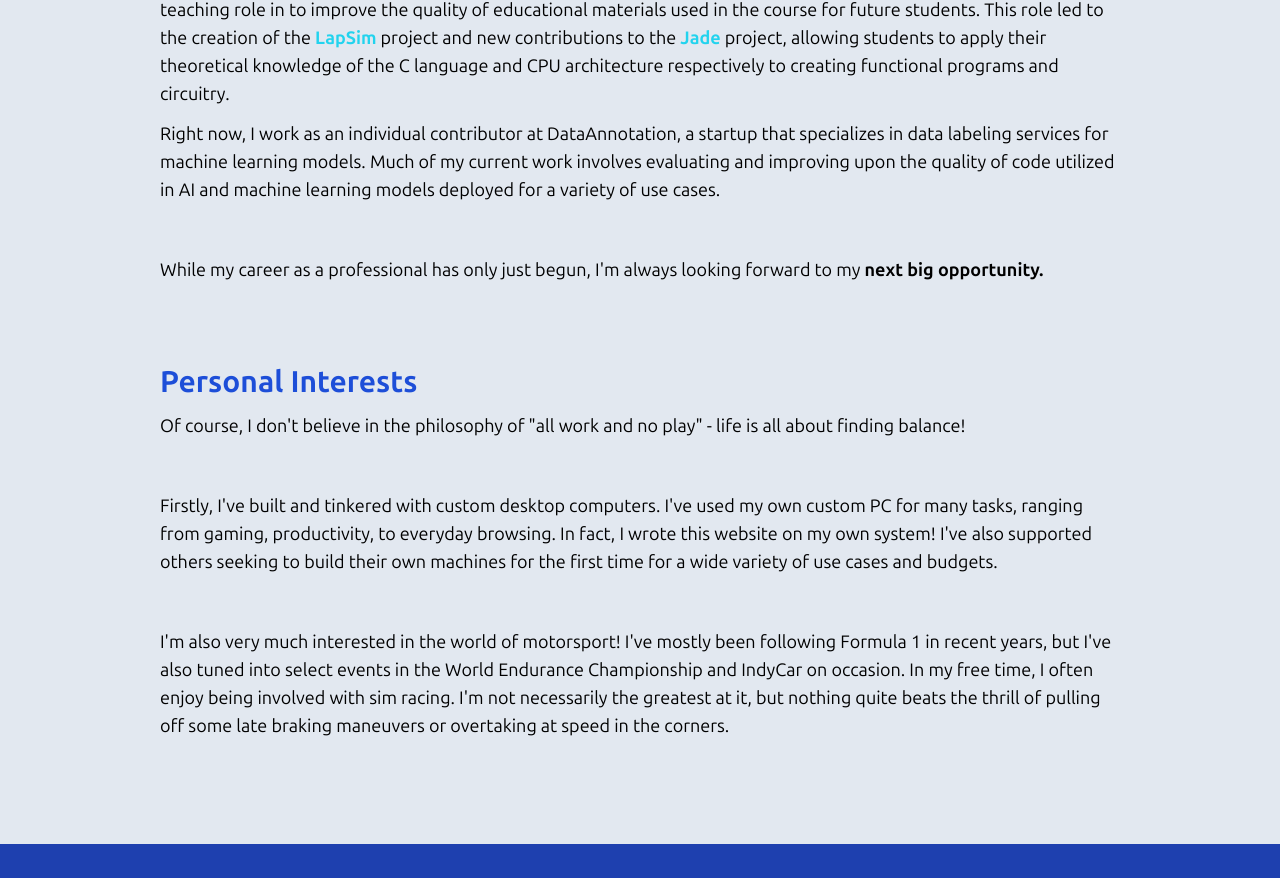
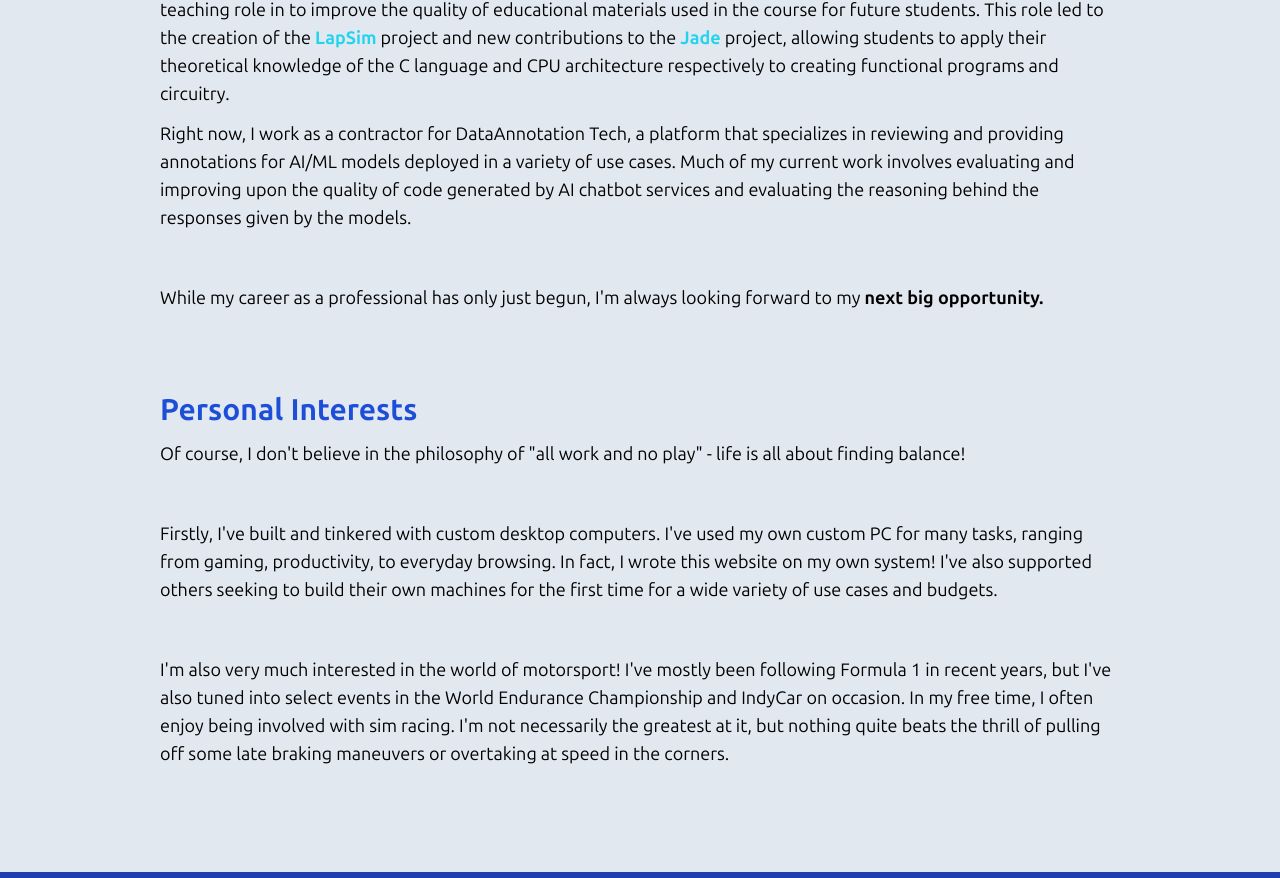
Before and after one commit to jakegustin/personal-website, a Vue app: page /about in a window 1280 px wide. Shown: the part 1440-2318 px from the top of the page. Built offline with nearby package versions, Linux system fonts and the light colour scheme.

Commit message:
slight adjustments to text content throughout

```diff
--- a/src/components/Home/EmploymentHist.vue
+++ b/src/components/Home/EmploymentHist.vue
@@ -11,7 +11,7 @@ import { RouterLink } from 'vue-router';
             <ul class="list-none flex flex-col px-5 items-center gap-y-3">
                 <li class="text-2xl md:text-3xl mb-5 flex flex-row items-center w-full">
                     <i class="fa-solid fa-code text-5xl w-24 text-center flex-shrink-0"></i>
-                    <span class="text-left pl-5">DataAnnotation</span>
+                    <span class="text-left pl-5">DataAnnotation Tech</span>
                 </li>
                 <li class="text-2xl md:text-3xl mb-5 flex flex-row items-center w-full">
                     <i class="fa-solid fa-graduation-cap text-5xl w-24 text-center flex-shrink-0"></i>
--- a/src/views/About.vue
+++ b/src/views/About.vue
@@ -68,8 +68,8 @@ import ContactFooter from '../components/ContactFooter.vue';
                          project, allowing students to apply their theoretical knowledge of the C language and CPU architecture respectively to creating functional programs and circuitry.
                     </p>
                     <p>
-                        Right now, I work as an individual contributor at DataAnnotation, a startup that specializes in data labeling services for machine learning models. Much of my current work
-                        involves evaluating and improving upon the quality of code utilized in AI and machine learning models deployed for a variety of use cases.
+                        Right now, I work as a contractor for DataAnnotation Tech, a platform that specializes in reviewing and providing annotations for AI/ML models deployed in a variety of use cases.
+                        Much of my current work involves evaluating and improving upon the quality of code generated by AI chatbot services and evaluating the reasoning behind the responses given by the models.
                     </p>
                     <br/>
                     <p>
--- a/src/views/Portfolio.vue
+++ b/src/views/Portfolio.vue
@@ -53,8 +53,7 @@ export default {
                   <br/>
                   <p>
                       This static website serves as an enhanced version of my resume, highlighting my creative and technical abilities that I have developed from my
-                      unique background in one interactive experience. For any organizations who are hiring, consider this to be a sample of the
-                      quality work I can provide.
+                      unique background in one interactive experience. More projects and experiences will be added to this website as I continue to grow and learn.
                   </p>
                   <br/>
 
```
